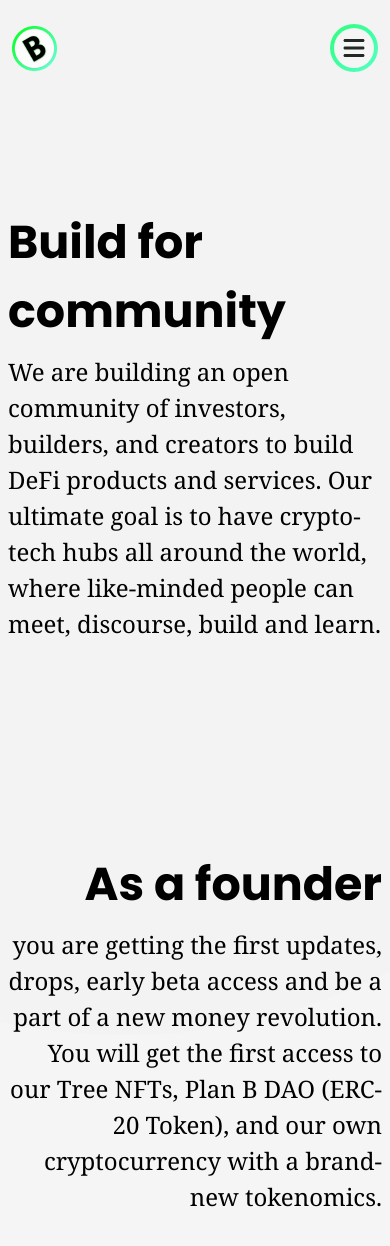
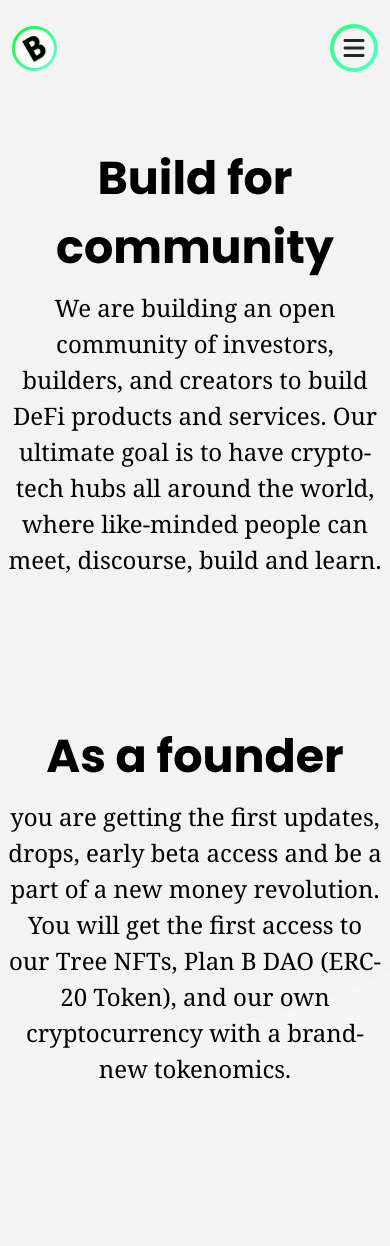
Before and after one commit to plan-b-dao/homepage, a Next.js app: page / in a window 390 px wide. Shown: the top 1246 px of the page. Built offline with nearby package versions, Linux system fonts and the light colour scheme.

Commit message:
adding update section

```diff
--- a/components/primitives/Section.tsx
+++ b/components/primitives/Section.tsx
@@ -10,7 +10,7 @@
         const { children, className } = props;
 
         return (
-            <div className={`items-center my-52 ${className ?? ""}`}>
+            <div className={`items-center my-36 sm:my-16 2xl:my-52 ${className ?? ""}`}>
                 {children}
             </div>
         );
--- a/pages/index.tsx
+++ b/pages/index.tsx
@@ -12,7 +12,7 @@
       </Head>
       <main className='mx-auto container'>
         <Section>
-          <div className='space-y-2 px-2 xl:w-1/2'>
+          <div className='space-y-2 px-2 xl:w-1/2 text-center sm:text-left'>
             <h1 className='font-bold text-[46px] sm:text-h1'>Build for community</h1>
             <p className='text-[24px] font-playfair-display'>
               We are building an open community of investors, builders, and creators to build DeFi products and services. Our ultimate goal is to have crypto-tech hubs all around the world, where like-minded people can meet, discourse, build and learn.
@@ -20,9 +20,9 @@
           </div>
         </Section>
         <Section>
-          <div className='space-y-2 px-2 xl:w-1/2 ml-auto text-right'>
+          <div className='space-y-2 px-2 xl:w-1/2 ml-auto text-center sm:text-right'>
             <h1 className='font-bold text-[46px] sm:text-h1'>As a founder</h1>
-            <p className='text-[24px] font-playfair-display text-right'>
+            <p className='text-[24px] font-playfair-display '>
               you are getting the first updates, drops, early beta access and be a part of a new money revolution. You will get the first access to our Tree NFTs, Plan B DAO (ERC-20 Token), and our own cryptocurrency with a brand-new tokenomics.
             </p>
           </div>
```
